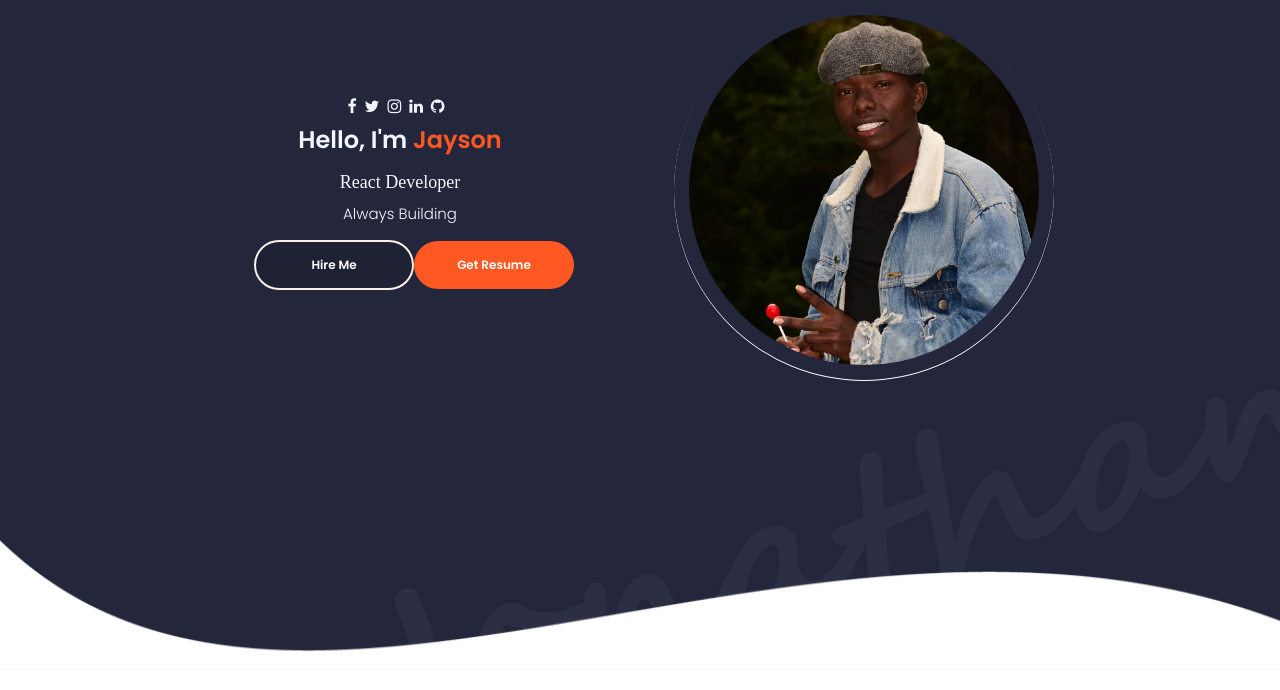
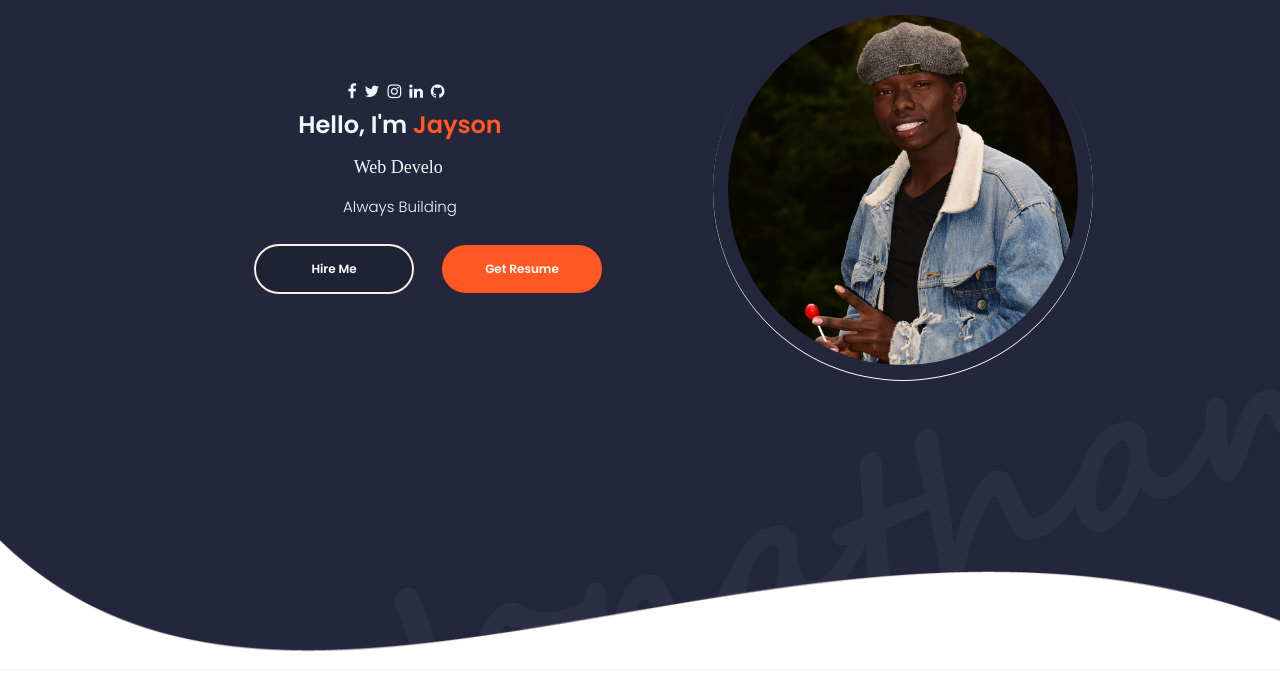
Before and after one commit to jasonkiptoo/my-portfolio, a React (Create React App) app: page / in a window 1280 px wide. Shown: the top 690 px of the page. Built offline with nearby package versions, Linux system fonts and the light colour scheme; a web font is replaced by a local one.

Commit message:
added the emojis

```diff
--- a/package.json
+++ b/package.json
@@ -11,6 +11,7 @@
     "react-bootstrap": "^2.7.0",
     "react-dom": "^18.2.0",
     "react-scripts": "5.0.1",
+    "react-typical": "^0.1.3",
     "web-vitals": "^2.1.4"
   },
   "scripts": {
--- a/src/PortfolioContainer/Home/Profile/Profile.css
+++ b/src/PortfolioContainer/Home/Profile/Profile.css
@@ -35,8 +35,12 @@
   margin: 0 0 0 0;
   font-family: "poppins Light";
 }
+.profile-options .btn {
+  margin: 0 0 0 28px;
+}
 .profile-options,
 .highlight-btn {
+  padding: 11px;
   margin: 0 0 0 28px;
 }
 .profile-options .highlight-btn:hover {
--- a/src/PortfolioContainer/Home/Profile/Profile.js
+++ b/src/PortfolioContainer/Home/Profile/Profile.js
@@ -1,5 +1,5 @@
 import React from "react";
-// import Typical from 'react-typical'
+import Typical from "react-typical";
 import "./Profile.css";
 function Profile() {
   return (
@@ -28,18 +28,35 @@ function Profile() {
 
           <div className="profile-details-name">
             <span className="primary-text">
-              Hello, I'm <span className="highlighted-text" style={{color: "#FF5823"}}>Jayson </span>{" "}
+              Hello, I'm{" "}
+              <span className="highlighted-text" style={{ color: "#FF5823" }}>
+                Jayson{" "}
+              </span>{" "}
             </span>
           </div>
           <div className="profile-details-role">
             <span className="primary-text">
               {" "}
-              <h1>React Developer</h1>
+              <h1>
+                <Typical
+                  loop={Infinity}
+                  steps={[
+                    "React Developer 😅",
+                    1000,
+                    "Web Developer🙋‍♀️",
+                    1000,
+                    "Software Developer🤓",
+                    1000,
+                    "Enthusiastic Techie 🔴",
+                    1000,
+                  ]}
+                />
+              </h1>
               <span className="profile-role-tagline">Always Building</span>
             </span>
           </div>
           <div className="profile-options">
-            <button className="btn primary-btn pe-2">Hire Me</button>
+            <button className="btn primary-btn">Hire Me</button>
             <a href="JasonKiptoo.pdf" download="Jason kiptoo.pdf">
               <button className="btn highlighted-btn">Get Resume</button>{" "}
             </a>
```
Also changed, not shown: 1 other file (tests, documents, lock files or other folders).
